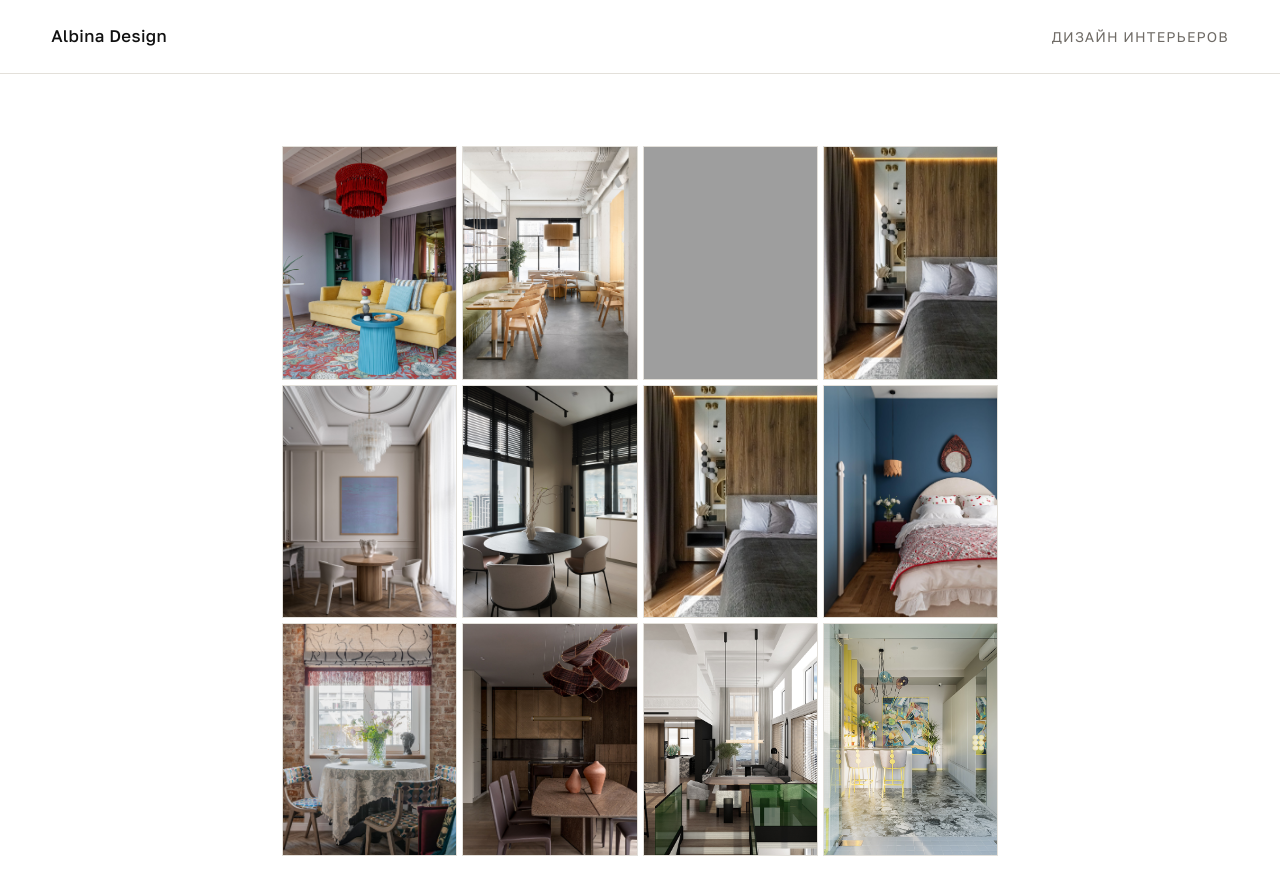
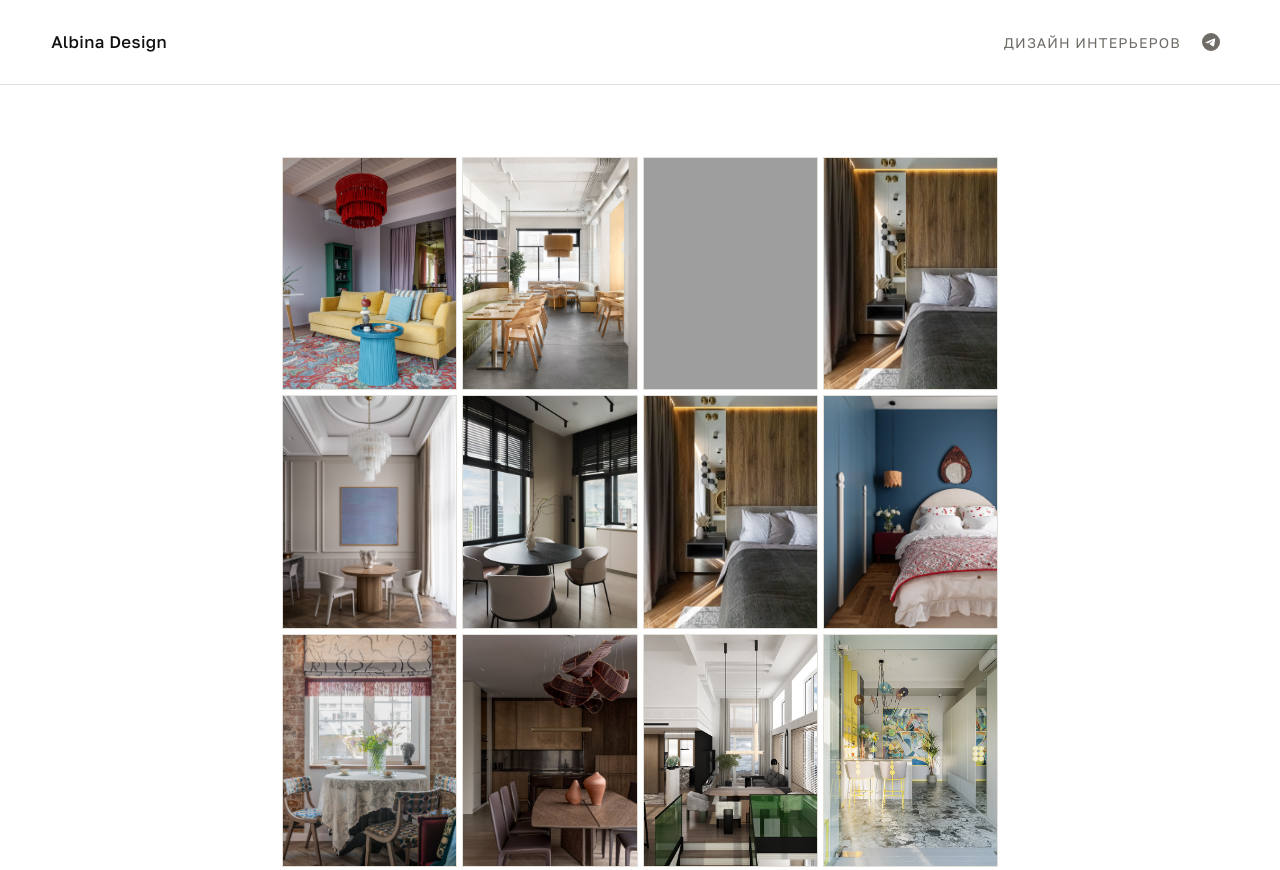
Before and after one commit to sharipovdotnet/albina.design, a website built with Vite: page index.html in a window 1280 px wide. Shown: the top 870 px of the page. Built offline with nearby package versions, Linux system fonts and the light colour scheme; grey boxes are pictures that could not be loaded.

Commit message:
В шапке справа добавлена иконка Telegram
Инлайновый SVG (currentColor, без иконочных шрифтов и внешних запросов) в контейнере
36x36 с aria-label. Подпись «Дизайн интерьеров» осталась, иконка стоит рядом с ней.
href пока заглушка с TODO — ждём ссылку.

```diff
--- a/index.html
+++ b/index.html
@@ -16,7 +16,18 @@
 
     <header class="site-header">
       <h1 class="site-header__name">Albina Design</h1>
-      <p class="site-header__note">Дизайн интерьеров</p>
+      <div class="site-header__contacts">
+        <p class="site-header__note">Дизайн интерьеров</p>
+        <!-- TODO: заменить href на ссылку Telegram, когда будет известен юзернейм -->
+        <a class="site-header__link" href="#" aria-label="Telegram">
+          <svg viewBox="0 0 24 24" aria-hidden="true" focusable="false">
+            <path
+              fill="currentColor"
+              d="M11.944 0A12 12 0 0 0 0 12a12 12 0 0 0 12 12 12 12 0 0 0 12-12A12 12 0 0 0 12 0a12 12 0 0 0-.056 0zm4.962 7.224c.1-.002.321.023.465.14a.506.506 0 0 1 .171.325c.016.093.036.306.02.472-.18 1.898-.962 6.502-1.36 8.627-.168.9-.499 1.201-.82 1.23-.696.065-1.225-.46-1.9-.902-1.056-.693-1.653-1.124-2.678-1.8-1.185-.78-.417-1.21.258-1.91.177-.184 3.247-2.977 3.307-3.23.007-.032.014-.15-.056-.212s-.174-.041-.249-.024c-.106.024-1.793 1.14-5.061 3.345-.48.33-.913.49-1.302.48-.428-.008-1.252-.241-1.865-.44-.752-.245-1.349-.374-1.297-.789.027-.216.325-.437.893-.663 3.498-1.524 5.83-2.529 6.998-3.014 3.332-1.386 4.025-1.627 4.476-1.635z"
+            />
+          </svg>
+        </a>
+      </div>
     </header>
 
     <main id="main">
--- a/src/styles/main.css
+++ b/src/styles/main.css
@@ -121,6 +121,31 @@
     text-transform: uppercase;
   }
 
+  .site-header__contacts {
+    display: flex;
+    align-items: center;
+    gap: var(--space-3);
+  }
+
+  .site-header__link {
+    display: inline-flex;
+    align-items: center;
+    justify-content: center;
+    inline-size: 2.25rem;
+    block-size: 2.25rem;
+    color: var(--ink-muted);
+    transition: color 200ms var(--ease);
+  }
+
+  .site-header__link:hover {
+    color: var(--ink);
+  }
+
+  .site-header__link svg {
+    inline-size: 1.125rem;
+    block-size: 1.125rem;
+  }
+
   main {
     padding-block: clamp(2rem, 6vw, 4.5rem) clamp(3rem, 8vw, 6rem);
     padding-inline: min(var(--main-gutter), 22vw);
```
